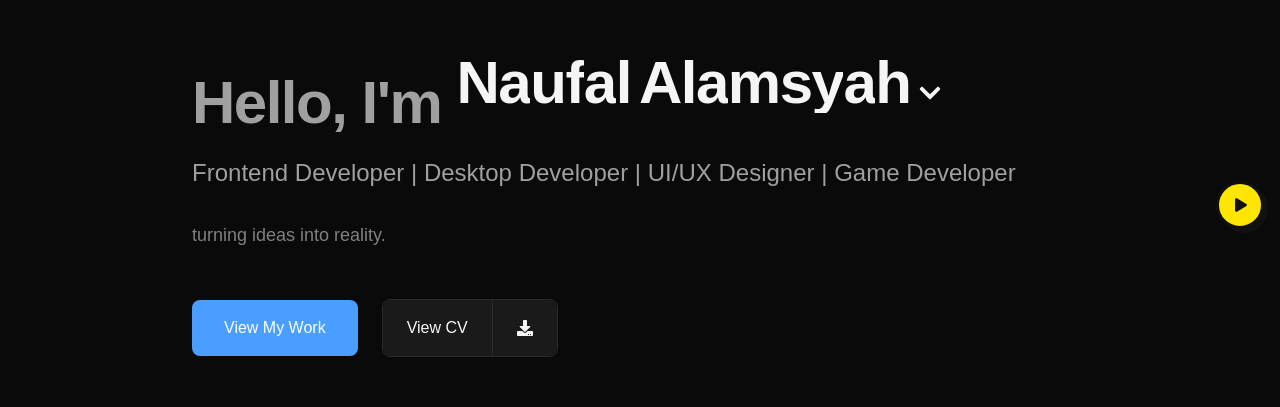
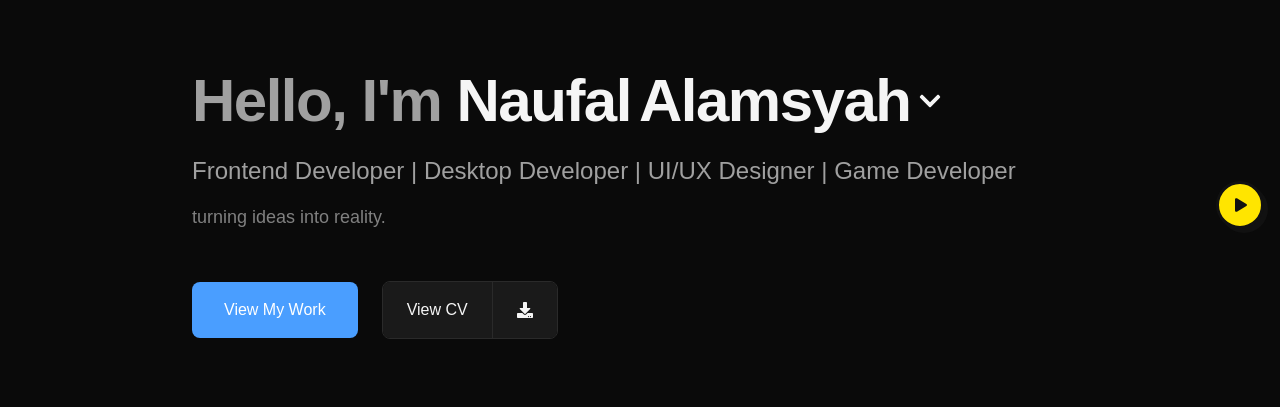
Before and after one commit to naufal-backup/naufal-backup.github.io, a Next.js app: page / in a window 1280 px wide. Shown: the part 195-602 px from the top of the page. Built offline with nearby package versions, Linux system fonts and the light colour scheme; no server answers.

Commit message:
fix: remove overflow-x hidden from *, keep only html+body

```diff
--- a/src/app/globals.css
+++ b/src/app/globals.css
@@ -32,7 +32,7 @@
   --font-mono: var(--font-geist-mono);
 }
 
-html, body, * {
+html, body {
   scroll-behavior: smooth;
   scrollbar-width: none;
   overflow-x: hidden;
```
